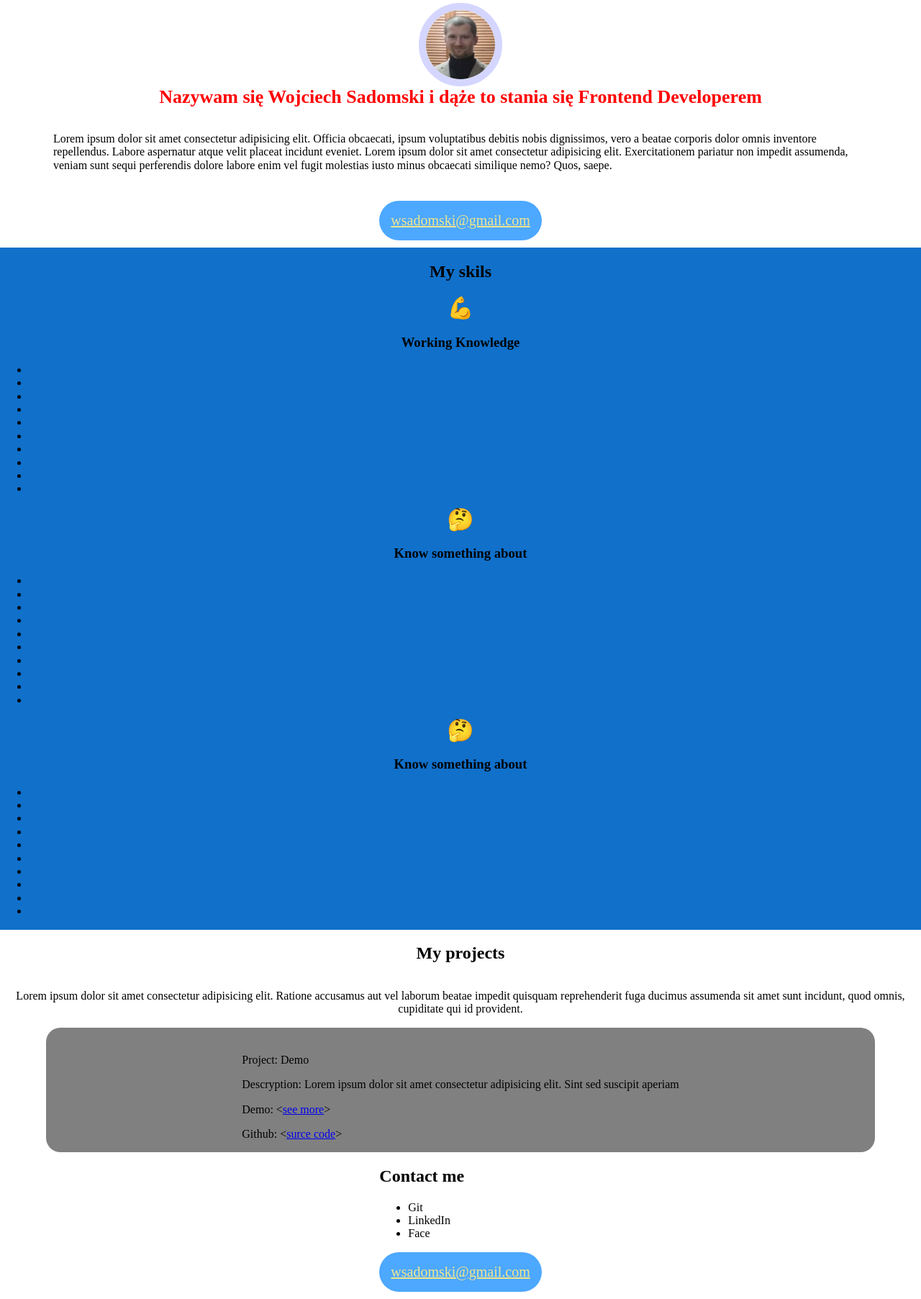
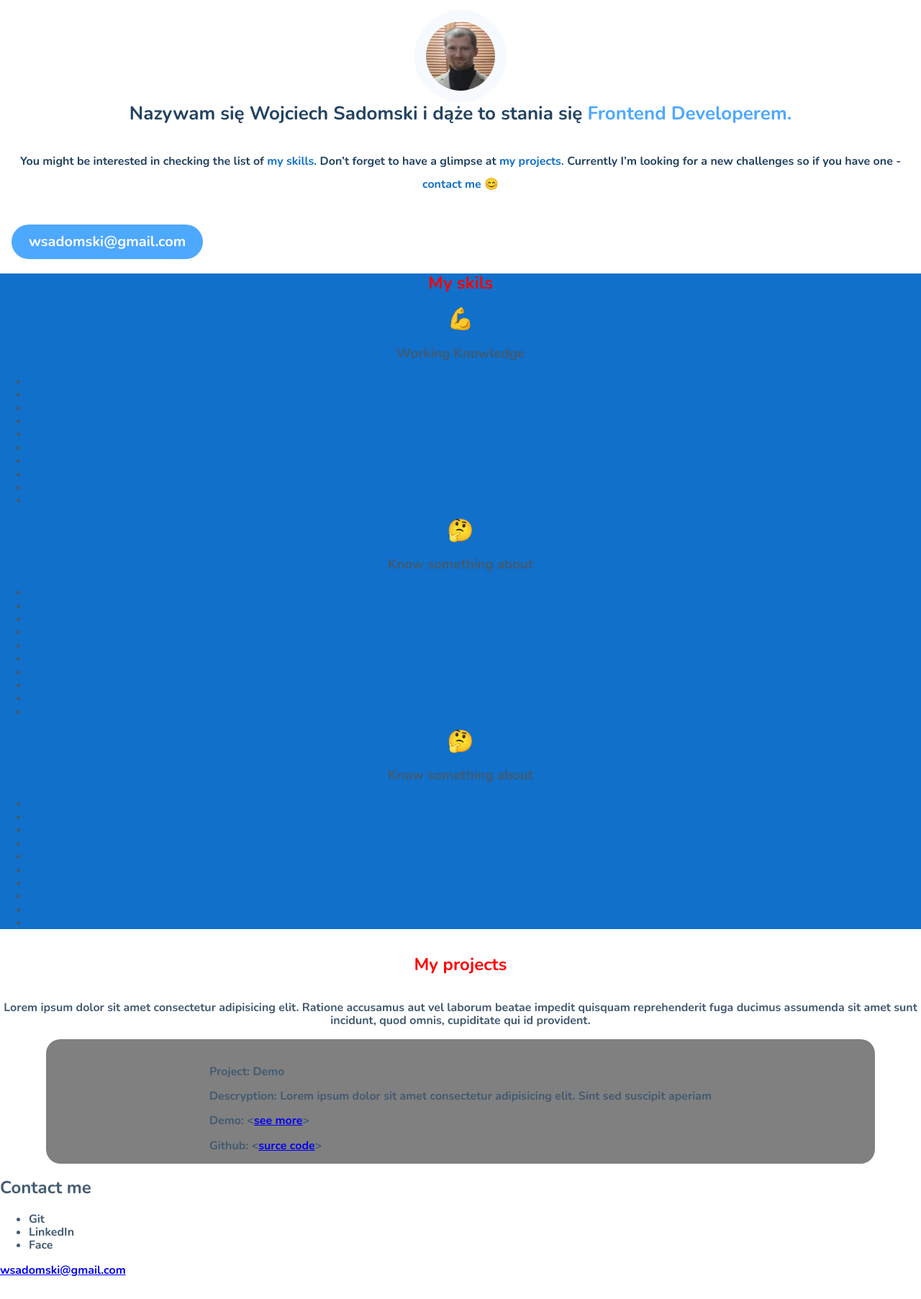
Before and after one commit to wojciech-sadomski/wojciech-sadomski.github.io, a website built with webpack: page src/pages/index.html in a window 1280 px wide. Shown: the part 60-1865 px from the top of the page at 72% size. After the commit the page ends 1836 px from the top, so only its background shows below. Built offline with nearby package versions, Linux system fonts and the light colour scheme.

Commit message:
feat header style

```diff
--- a/src/pages/index.html
+++ b/src/pages/index.html
@@ -28,26 +28,26 @@
   <body>
     <main class="main">
       <section class="header">
-        <img
-          class="header__foto"
-          alt="zdjęcie autora"
-          src="../assets/img/my-foto.jpg"
-        />
-        <span class="header__cloud"></span>
+        <div class="header__foto--container">
+          <img
+            class="header__foto"
+            alt="zdjęcie autora"
+            src="../assets/img/my-foto.jpg"
+          />
+          <span class="header__cloud">Hello there 🖐</span>
+        </div>
         <h1 class="header__text">
-          Nazywam się Wojciech Sadomski i dąże to stania się Frontend
-          Developerem
+          Nazywam się Wojciech Sadomski i dąże to stania się
+          <span class="header__text--bold">Frontend Developerem.</span>
         </h1>
         <p class="header__text--description">
-          Lorem ipsum dolor sit amet consectetur adipisicing elit. Officia
-          obcaecati, ipsum voluptatibus debitis nobis dignissimos, vero a beatae
-          corporis dolor omnis inventore repellendus. Labore aspernatur atque
-          velit placeat incidunt eveniet. Lorem ipsum dolor sit amet consectetur
-          adipisicing elit. Exercitationem pariatur non impedit assumenda,
-          veniam sunt sequi perferendis dolore labore enim vel fugit molestias
-          iusto minus obcaecati similique nemo? Quos, saepe.
+          You might be interested in checking the list of
+          <a class="header__link">my skills.</a> Don’t forget to have a glimpse
+          at <a class="header__link">my projects.</a> Currently I’m looking for
+          a new challenges so if you have one -
+          <a class="header__link">contact me</a> 😊
         </p>
-        <a class="header__text--link" href="mailto:wsadomski@gmail.com"
+        <a class="header__text--mail" href="mailto:wsadomski@gmail.com"
           >wsadomski@gmail.com</a
         >
         <!-- zdjęcie i chmurka-->
--- a/src/scss/_variables.scss
+++ b/src/scss/_variables.scss
@@ -1 +1,6 @@
 $wtf: #2d2241;
+$blue: #1070ca;
+$text: #425a70;
+$textBlue: #4da8ff;
+$textDark: #234361;
+$textLink: #14b5d0;
--- a/src/scss/main.scss
+++ b/src/scss/main.scss
@@ -1,98 +1,21 @@
 @import "~normalize.css";
+
+@import url("https://fonts.googleapis.com/css2?family=Nunito:ital,wght@0,700;1,300;1,600&family=Roboto+Mono:wght@400;700&display=swap");
+
 @import "_variables";
-@import "modules/hello.scss";
+@import "modules/header.scss";
+@import "modules/ability.scss";
+@import "modules/projects.scss";
+html {
+  box-sizing: border-box;
+}
+*,
+*:before,
+*:after {
+  box-sizing: inherit;
+}
 
 body {
-  color: black;
-  display: flex;
-  flex-direction: column;
-  // background-color: greenyellow;
-  // background-image: url(../assets/img/tlo.jpg);
-  background-repeat: no-repeat;
-  background-position: center center;
-  background-attachment: fixed;
-  background-size: cover;
-
-  // align-items: center;
-  // justify-content: center;
-  // min-height: 100vh;
+  font-family: Nunito;
+  color: $text;
 }
-.main {
-  display: flex;
-  // background-color: green;
-  flex-direction: column;
-  flex-wrap: wrap;
-  width: 100%;
-  align-items: center;
-}
-.header {
-  display: flex;
-  flex-direction: column;
-  width: 90%;
-  margin-top: 64px;
-  // background-color: greenyellow;
-  align-items: center;
-  &__foto {
-    width: 96px;
-    height: 96px;
-    border-radius: 50%;
-    border: 10px solid rgba(47, 50, 255, 0.2);
-  }
-  &__text {
-    color: red;
-    text-align: center;
-    font-size: 26px;
-    margin: 0 0 0 0;
-    &--description {
-      font-size: 16px;
-      margin: 34px 10px 40px;
-    }
-    &--link {
-      font-size: 20px;
-      // font-family:
-      display: inline-block;
-      box-sizing: border-box;
-      color: khaki;
-      background-color: #4da8ff;
-      border-radius: 64px;
-      text-align: center;
-      padding: 16px;
-      margin-bottom: 10px;
-    }
-  }
-}
-.ability {
-  height: 90%;
-  width: 100%;
-  background-color: #1070ca;
-  text-align: center;
-  &__header {
-  }
-  &__section {
-    &--emoji {
-      font-size: 30px;
-    }
-    &__section__header {
-      color: red;
-    }
-    &__list {
-      &--element {
-      }
-    }
-  }
-}
-.projects {
-  display: grid;
-
-  text-align: center;
-  &__grid {
-    display: flex;
-    justify-content: center;
-    margin: auto;
-    text-align: left;
-    background-color: grey;
-    width: 90%;
-    border-radius: 20px;
-    padding-top: 20px;
-  }
-}
--- /dev/null
+++ b/src/scss/modules/ability.scss
@@ -0,0 +1,20 @@
+.ability {
+  height: 90%;
+  width: 100%;
+  background-color: #1070ca;
+  text-align: center;
+  &__header {
+    color: red;
+  }
+  &__section {
+    &--emoji {
+      font-size: 30px;
+    }
+    &__section__header {
+    }
+    &__list {
+      &--element {
+      }
+    }
+  }
+}
--- /dev/null
+++ b/src/scss/modules/header.scss
@@ -0,0 +1,52 @@
+.header {
+  padding: 74px 16px 0;
+  color: $textDark;
+  &__cloud {
+    display: none;
+  }
+  &__foto {
+    box-sizing: content-box;
+    width: 96px;
+    height: 96px;
+    border-radius: 50%;
+    border: 16px solid #f6f9fd;
+  }
+  &__foto--container {
+    display: flex;
+    align-items: center;
+    justify-content: center;
+  }
+  &__link {
+    color: $blue;
+    font-weight: bold;
+    text-decoration: none;
+  }
+  &__text {
+    text-align: center;
+    font-size: 26px;
+    line-height: 32px;
+    margin: 0 0 0 0;
+    &--bold {
+      color: $textBlue;
+    }
+    &--description {
+      font-weight: 300;
+      text-align: center;
+      font-size: 16px;
+      line-height: 32px;
+      margin: 34px 0px 40px;
+    }
+    &--mail {
+      font-size: 20px;
+      font-weight: bold;
+      line-height: 40px;
+      display: inline-block;
+      color: white;
+      background-color: $textBlue;
+      border-radius: 64px;
+      text-align: center;
+      padding: 4px 24px;
+      text-decoration: none;
+    }
+  }
+}
--- a/src/scss/modules/hello.scss
+++ /dev/null
@@ -1,65 +0,0 @@
-@keyframes circles {
-  0% {
-    transform: translate(-50%, -50%) scale(1);
-  }
-  20% {
-    transform: translate(-50%, -50%) scale(1.5);
-  }
-  30% {
-    transform: translate(-50%, -50%) scale(0.8);
-  }
-  70% {
-    transform: translate(-50%, -50%) scale(1.9);
-  }
-  100% {
-    transform: translate(-50%, -50%) scale(1);
-  }
-}
-
-.hello {
-  position: relative;
-  z-index: 0;
-  &__logo {
-    position: relative;
-    z-index: 2020;
-  }
-  &__circles {
-    position: absolute;
-    top: 50%;
-    left: 50%;
-    will-change: transform;
-    width: 220px;
-    height: 220px;
-    background: rgba(0, 0, 0, 0.1);
-    border-radius: 50%;
-    animation: circles 20s ease-in infinite;
-    &::after {
-      position: absolute;
-      top: 50%;
-      left: 50%;
-      will-change: transform;
-      width: 220px;
-      height: 220px;
-      background: rgba(0, 0, 0, 0.1);
-      border-radius: 50%;
-      content: "";
-      display: block;
-      z-index: 1;
-      animation: circles 17s ease-out infinite;
-    }
-    &::before {
-      position: absolute;
-      top: 50%;
-      left: 50%;
-      will-change: transform;
-      width: 220px;
-      height: 220px;
-      background: rgba(0, 0, 0, 0.1);
-      border-radius: 50%;
-      content: "";
-      display: block;
-      z-index: 1;
-      animation: circles 20s ease-in infinite;
-    }
-  }
-}
--- /dev/null
+++ b/src/scss/modules/projects.scss
@@ -0,0 +1,20 @@
+.projects {
+  display: grid;
+
+  text-align: center;
+  &__descryption {
+  }
+  &__grid {
+    display: flex;
+    justify-content: center;
+    margin: auto;
+    text-align: left;
+    background-color: grey;
+    width: 90%;
+    border-radius: 20px;
+    padding-top: 20px;
+  }
+  &__header {
+    color: red;
+  }
+}
```
